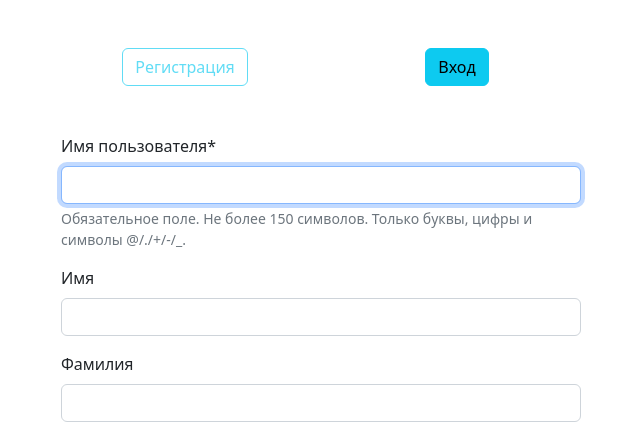
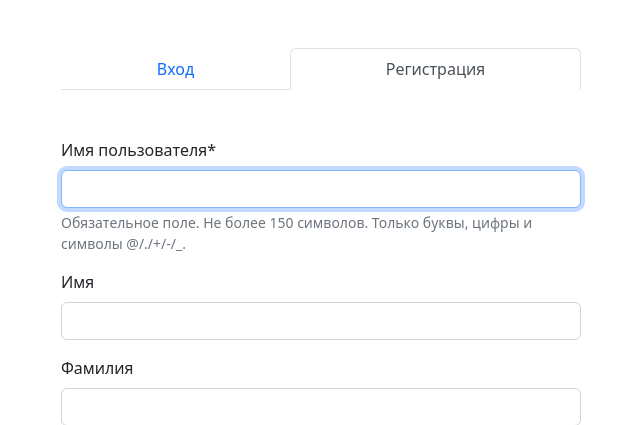
Before and after one commit to Gvard-Windlass/teahouse, a Django app: page /register/ in a window 1280 px wide. Shown: the part 56-481 px from the top of the page, without its empty margins (319-959 px from the left). Run offline with Django 4.2, Linux system fonts and the light colour scheme; some libraries are stand-ins or nearby versions.

Commit message:
Remake auth forms switch to bootstrap tabs

```diff
--- a/templates/account/auth.html
+++ b/templates/account/auth.html
@@ -2,16 +2,17 @@
 {% load crispy_forms_tags %}
 
 {% block main %}
-    <div class="container single-content text-center mt-5">
-        <div class="row">
-            <div class="col">
-                <a href="{% url 'register' %}" class="btn {% block register_option %}{% endblock register_option %}" role="button">Регистрация</a>
-            </div>
-            <div class="col">
-                <a href="{% url 'login' %}" class="btn {% block login_option %}{% endblock login_option %}" role="button">Вход</a>
-            </div>
-        </div>
+    <div class="container single-content mt-5">
+        <ul class="nav nav-tabs nav-fill">
+            <li class="nav-item">
+              <a href="{% url 'login' %}" class="nav-link {% block login_tab %}{% endblock login_tab %}">Вход</a>
+            </li>
+            <li class="nav-item">
+              <a href="{% url 'register' %}" class="nav-link {% block register_tab %}{% endblock register_tab %}">Регистрация</a>
+            </li>
+        </ul>
     </div>
+
     <div class="container single-content mt-5">
         <form method="post">
             {% csrf_token %}
--- a/templates/account/login.html
+++ b/templates/account/login.html
@@ -1,5 +1,4 @@
 {% extends 'account/auth.html' %}
 
-{% block register_option %}btn-info{% endblock register_option %}
-{% block login_option %}btn-outline-info disabled{% endblock login_option %}
+{% block login_tab %}active disabled{% endblock login_tab %}
 {% block button_title %}Вход{% endblock button_title %}
--- a/templates/account/register.html
+++ b/templates/account/register.html
@@ -1,5 +1,4 @@
 {% extends 'account/auth.html' %}
 
-{% block register_option %}btn-outline-info disabled{% endblock register_option %}
-{% block login_option %}btn-info{% endblock login_option %}
+{% block register_tab %}active disabled{% endblock register_tab %}
 {% block button_title %}Регистрация{% endblock button_title %}
```
